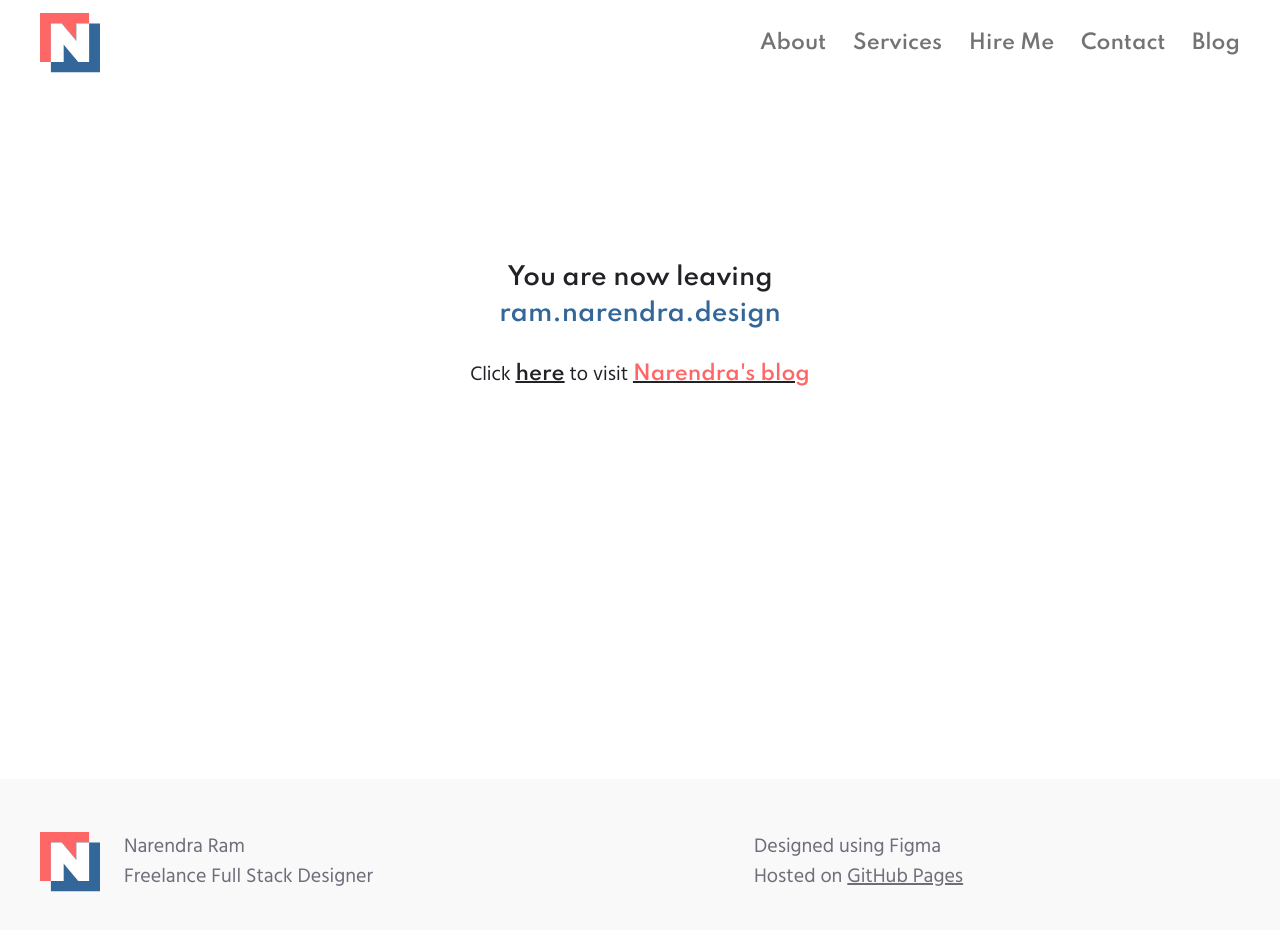
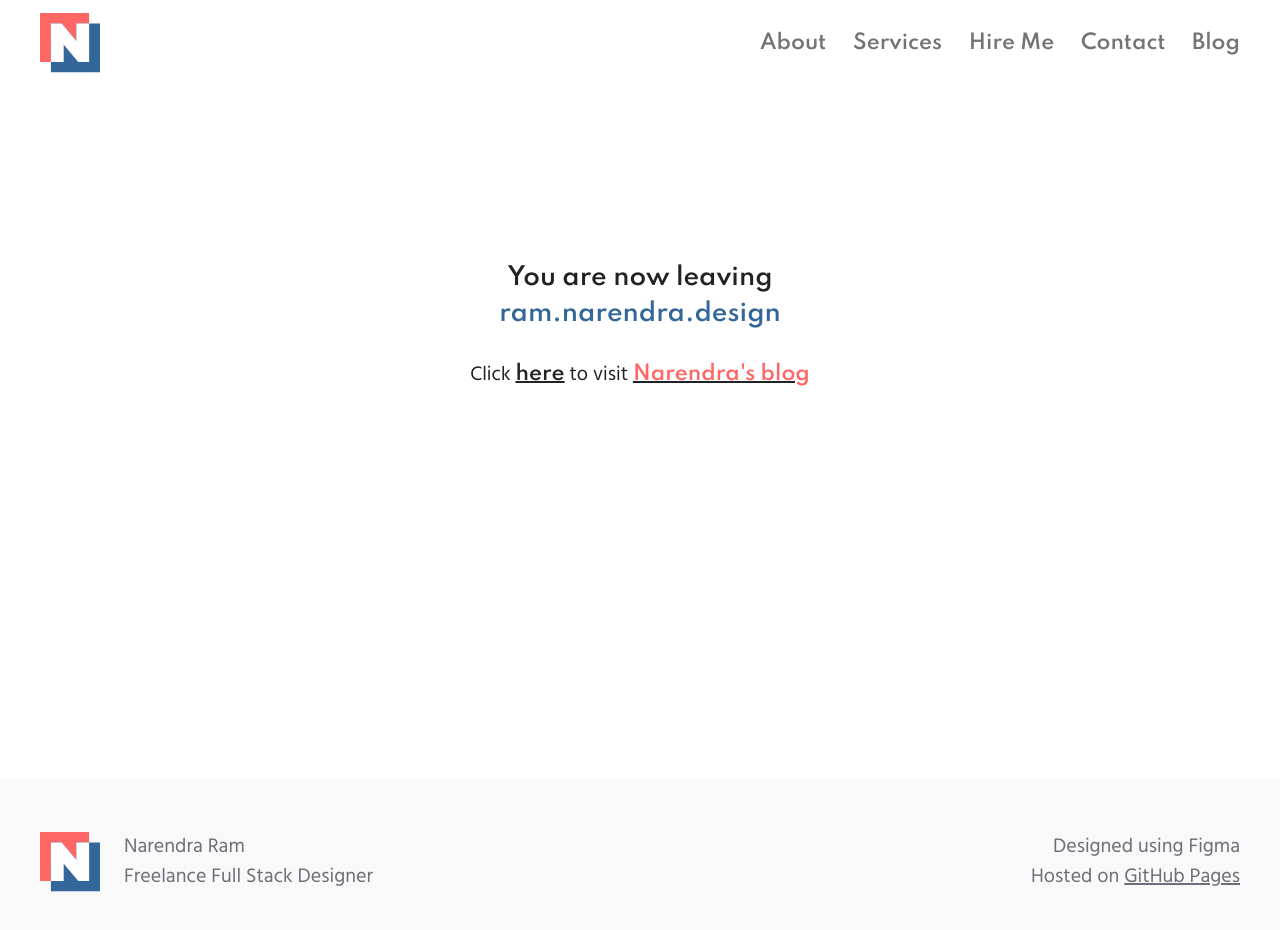
Before and after one commit to narenkram/Lance, a Nuxt app: page /blog in a window 1280 px wide. Shown: the top 930 px of the page. Built offline with nearby package versions, Linux system fonts and the light colour scheme.

Commit message:
update align classes

```diff
--- a/assets/style.scss
+++ b/assets/style.scss
@@ -56,7 +56,7 @@ $container-max-widths: (
   md: 720px,
   lg: 960px,
   xl: 1200px,
-  xxl: 1400px,
+  xxl: 1200px,
 );
 
 $spacers: (
@@ -121,7 +121,6 @@ a:hover {
   font-family: Hind-Regular;
   line-height: unset;
   color: map-get($theme-colors, "gray2");
-  text-align: left;
 }
 
 .Link_underline_footer {
--- a/components/Footer.vue
+++ b/components/Footer.vue
@@ -3,7 +3,7 @@
     <div class="container">
       <div class="row">
         <div class="col-12 col-md-7 col-lg-7">
-          <div class="row text-center text-md-left text-lg-left">
+          <div class="row text-center text-md-start text-lg-start">
             <div class="col-12 col-md-auto">
               <img
                 src="~/assets/images/logo.svg"
@@ -12,7 +12,7 @@
               />
             </div>
             <div class="col-12 col-md-auto align-self-center">
-              <p class="m-0 Footer_paragraph">
+              <p class="m-0 Footer_paragraph text-start">
                 Narendra Ram <br />
                 Freelance Full Stack Designer
               </p>
@@ -20,9 +20,9 @@
           </div>
         </div>
         <div
-          class="col-12 col-md-5 col-lg-5 text-center text-md-right text-lg-right mt-2 mt-md-0 mt-lg-0"
+          class="col-12 col-md-5 col-lg-5 text-center text-md-end text-lg-end mt-2 mt-md-0 mt-lg-0"
         >
-          <p class="m-0 Footer_paragraph">
+          <p class="m-0 Footer_paragraph text-end">
             Designed using Figma <br />Hosted on
             <a
               href="https://github.com/narenkram/narenkram"
--- a/pages/index.vue
+++ b/pages/index.vue
@@ -2,7 +2,7 @@
   <div class="container">
     <section class="pt-3 pt-md-5 pt-lg-5">
       <div class="row justify-content-center">
-        <div class="col-12 col-md-6 col-lg-7 text-left align-self-center">
+        <div class="col-12 col-md-6 col-lg-7 text-start align-self-center">
           <h3 class="mb-1 mb-md-2 mb-lg-2">👋 Hi, I'm Narendra</h3>
           <h1 class="mb-1 mb-md-1 mb-lg-0">Freelance Full Stack Designer</h1>
           <blockquote class="blockquote mb-2 mb-md-3 mb-lg-3">
@@ -18,7 +18,7 @@
         <div
           class="
             col-12 col-md-6 col-lg-5
-            text-center text-md-right text-lg-right
+            text-center text-md-end text-lg-end
             mt-3 mt-md-0 mt-lg-0
           "
         >
@@ -127,7 +127,7 @@
         </div>
       </div>
       <!-- <div class="row mt-2">
-        <div class="col-12 text-left">
+        <div class="col-12 text-start">
           <nuxt-link to="/projects-timeline" class="Text_L text-primary">🤜 View all projects</nuxt-link>
         </div>
       </div> -->
```
